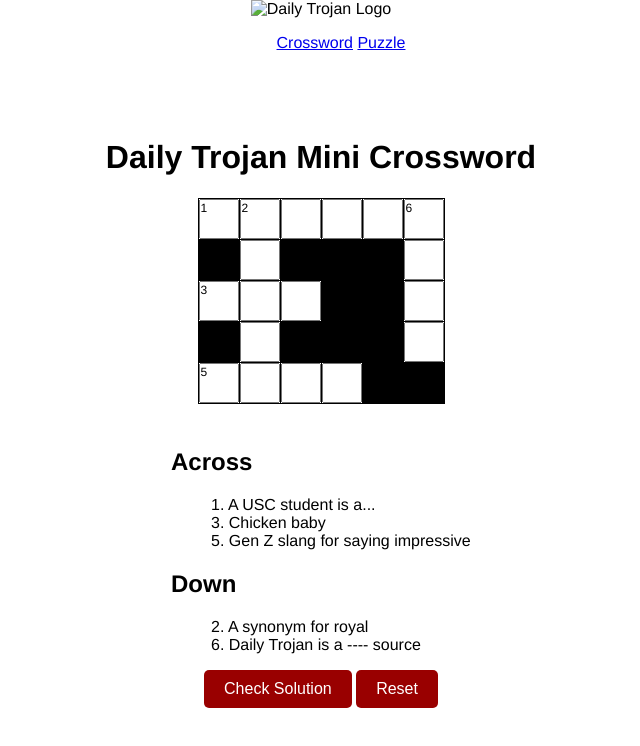
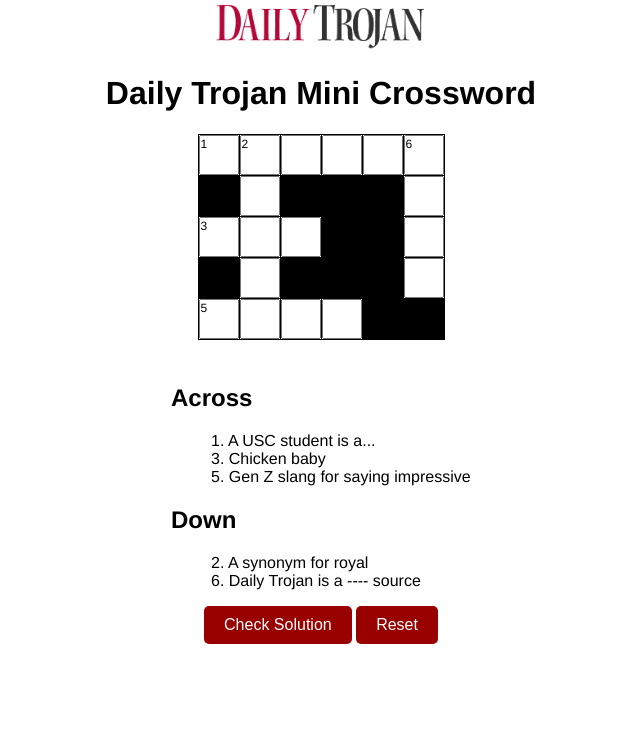
Before and after one commit to lillianqiao/dt-crossword, a plain HTML site: page minicrossword.html in a window 1280 px wide. Shown: the whole page, without its empty margins (319-959 px from the left). Drawn offline with Linux system fonts and the light colour scheme.

Commit message:
logo added

```diff
--- a/minicrossword.html
+++ b/minicrossword.html
@@ -8,12 +8,12 @@
 </head>
 <body>
 
-  <img id="dt-logo" src="dt14.png" height="50" width=auto style="cursor: pointer;" onclick="homeRedirect()"alt="Daily Trojan Logo"/>
-  <nav id="navbar">
+  <img id="dt-logo" src="imgs/dt-logo.png" height="50" width=auto style="cursor: pointer;" onclick="homeRedirect()"alt="Daily Trojan Logo"/>
+  <!-- <nav id="navbar">
     <ul>
       <a href="minicrossword.html">Crossword</a>
       <a href="#puzzle">Puzzle</a>
-  </ul>
+  </ul> -->
   </nav>
   <h1>Daily Trojan Mini Crossword</h1>
   <div class="crossword"></div>
```
Also changed, not shown: imgs/dt-logo.png (added).
